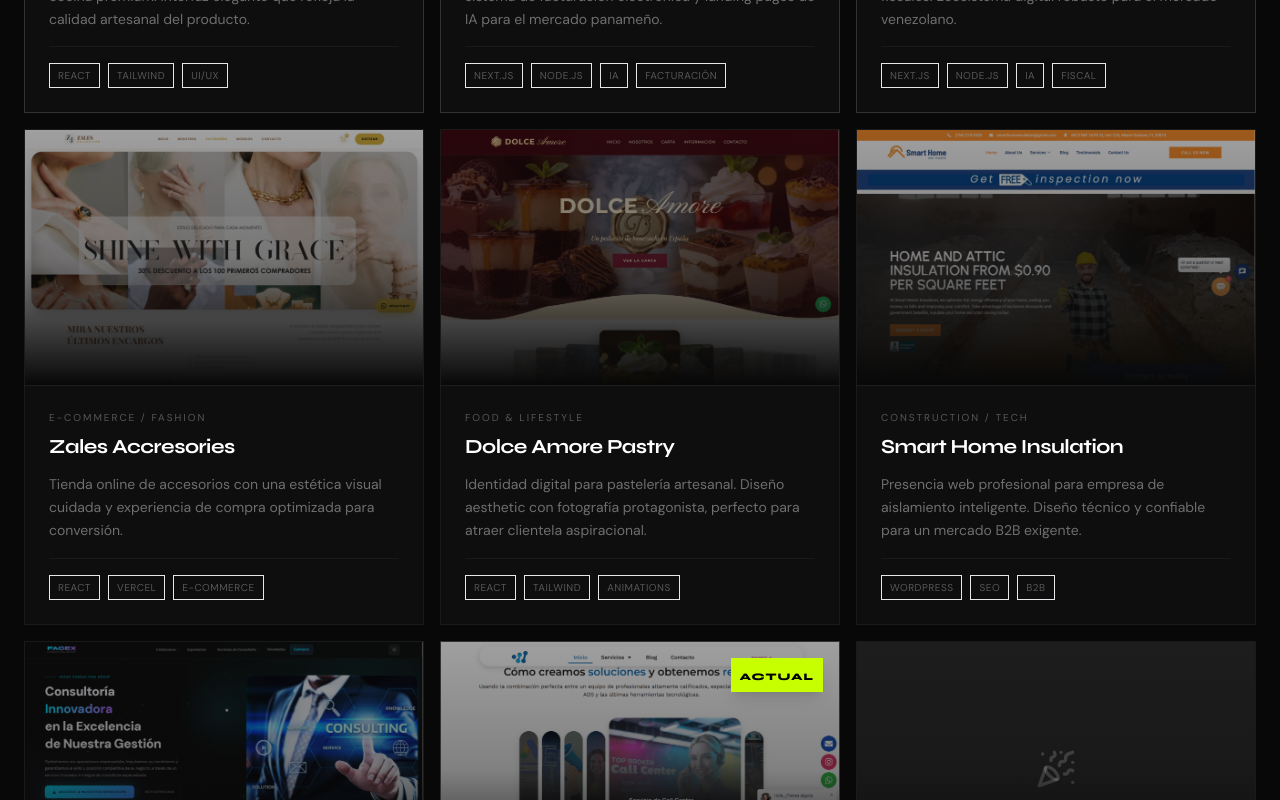
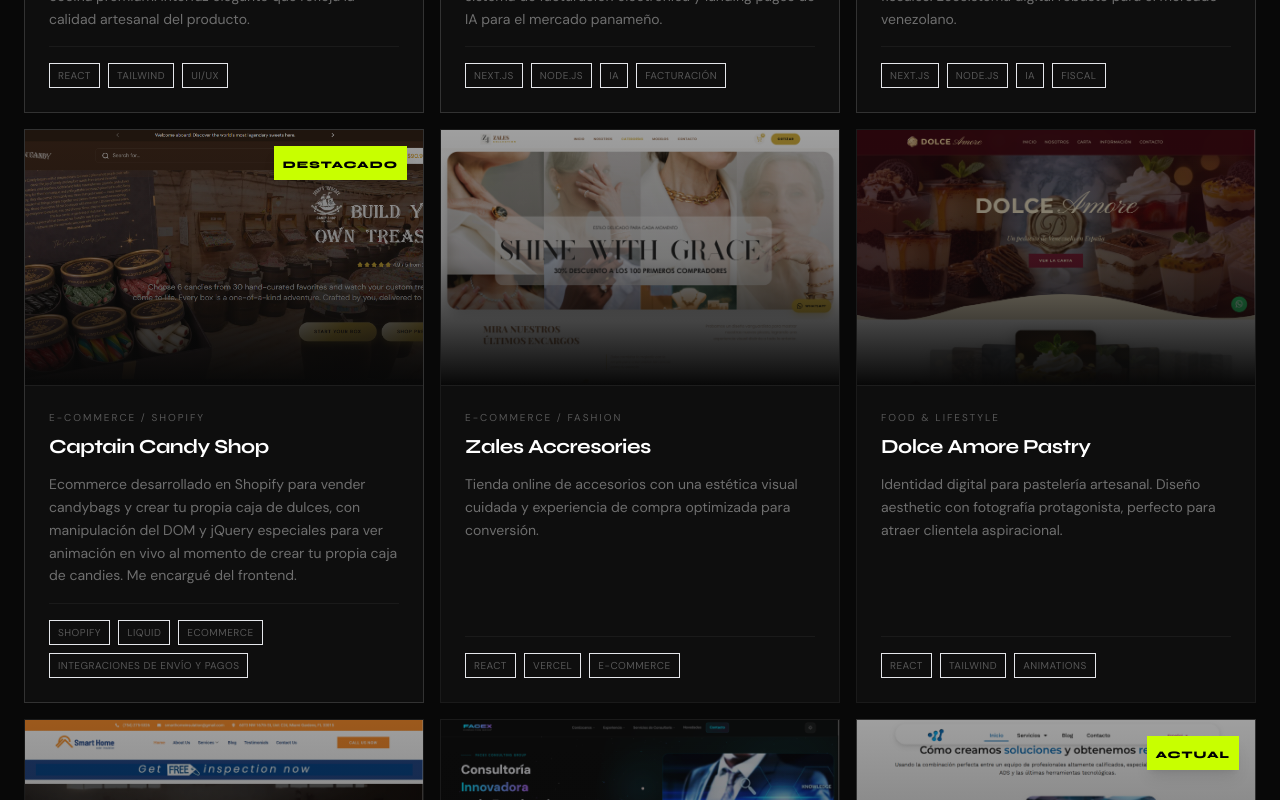
Before and after one commit to aleph0406/portafolio-alehna-echarry, a React (Vite) app: page / in a window 1280 px wide. Shown: the part 1560-2360 px from the top of the page. Built offline with nearby package versions, Linux system fonts and the light colour scheme.

Commit message:
Add Captain Candy Shop project to Projects list
Added a new project entry for Captain Candy Shop with details.

```diff
--- a/src/components/Projects.jsx
+++ b/src/components/Projects.jsx
@@ -11,6 +11,8 @@
 import iaPanamaImg from "./ia-panama.png";
 import felImg from "./fel.png";
 import utilitarioImg from "./utilitario.png";
+import captainCandyImg from "./captaincandy.png";
+
 
 const projects = [
   {
@@ -49,6 +51,19 @@
     accent: "#C8FF00",
     featured: true,
   },
+  {
+    id: 13,
+    title: "Captain Candy Shop",
+    category: "E-Commerce / Shopify",
+    description:
+      "Ecommerce desarrollado en Shopify para vender candybags y crear tu propia caja de dulces, con manipulación del DOM y jQuery especiales para ver animación en vivo al momento de crear tu propia caja de candies. Me encargué del frontend.",
+    url: "#",
+    image: captainCandyImg,
+    tags: ["Shopify", "Liquid", "Ecommerce", "Integraciones de envío y pagos"],
+    accent: "#FF007A",
+    featured: true,
+  },
+
   {
     id: 3,
     title: "Zales Accresories",
```
